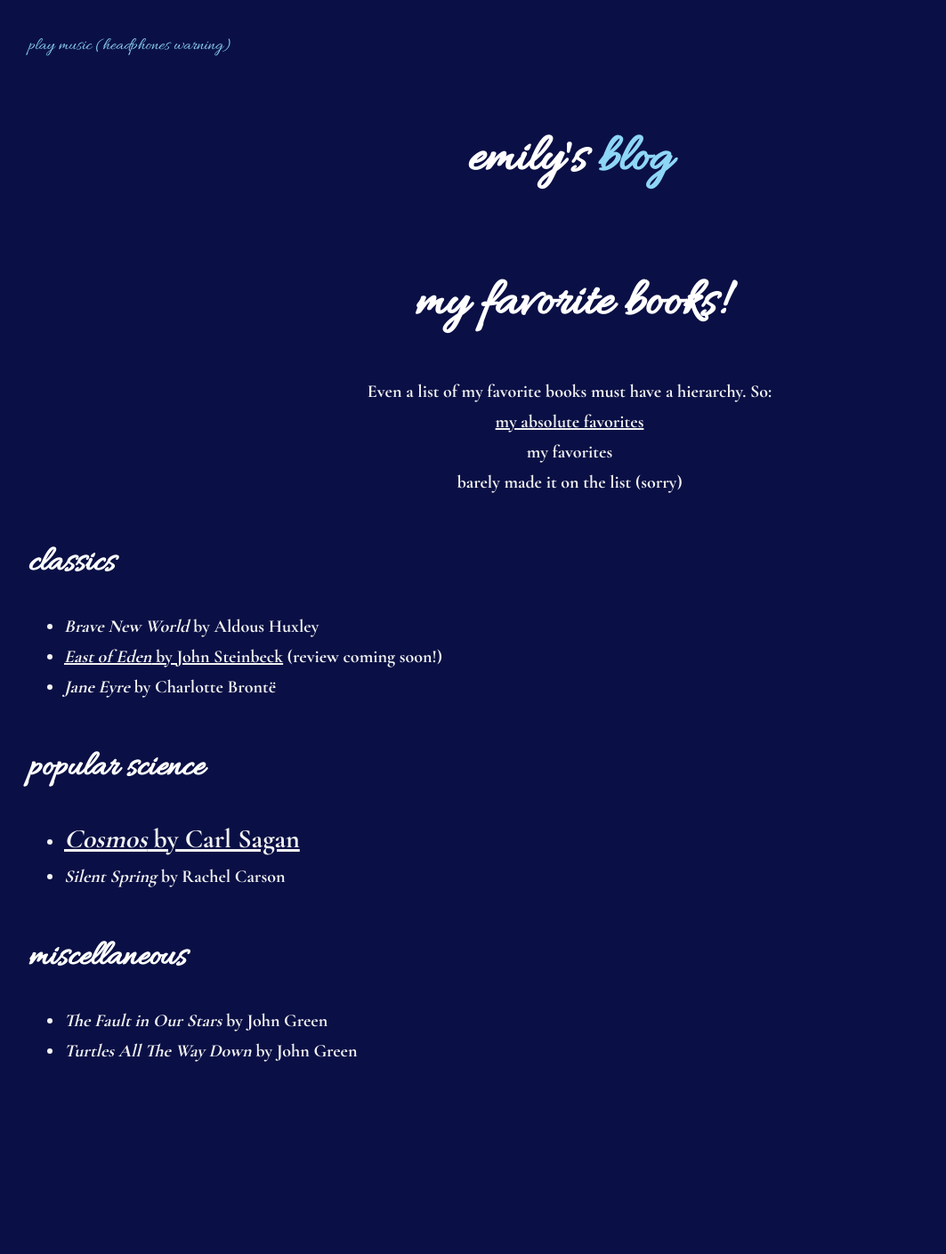
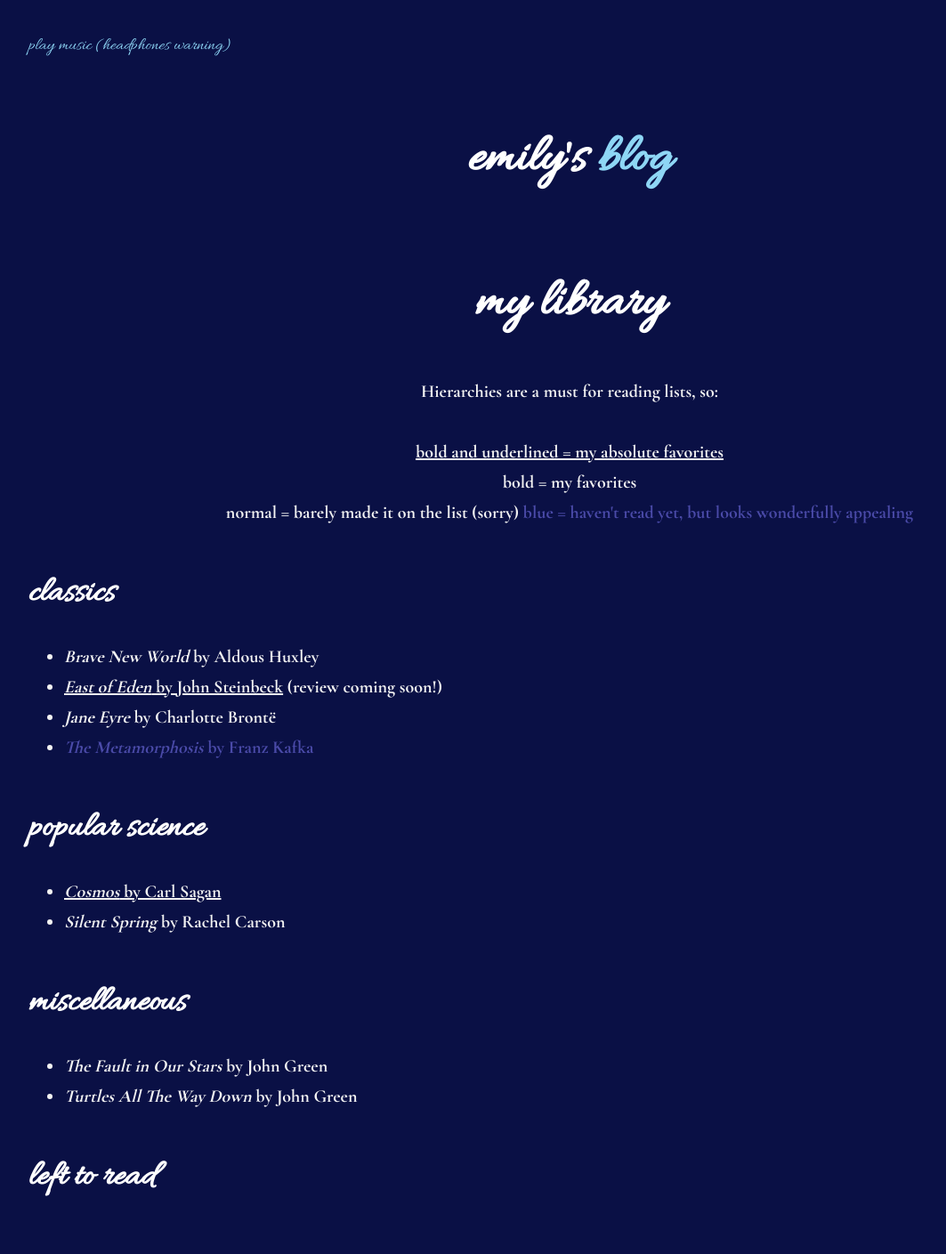
Before and after one commit to leucinemymind/leucinemymind.github.io, a Jekyll site: the page built from books.md, in a window 1280 px wide. Shown: the whole page at 89% size, without its empty margins (0-1063 px from the left). Built offline with Jekyll 4.4.1, drawn with Linux system fonts in a browser that asks for light colours; our own code applies the rules of GitHub Pages for plain Markdown files; before the commit the page ends 1250 px from its top, so only the background shows below that.

Commit message:
more cleanup

```diff
--- a/books.md
+++ b/books.md
@@ -2,32 +2,37 @@
 layout: default
 permalink: /books/
 ---
-# my favorite books!
+# my library
 
 <div style="text-align:center">
 
-Even a list of my favorite books must have a hierarchy. So: <br/>
+Hierarchies are a must for reading lists, so: <br/><br/>
 
-<span style="font-weight: bold; text-decoration: underline">my absolute favorites</span> <br/>
+<span style="font-weight: bold; text-decoration: underline">bold and underlined = my absolute favorites</span> <br/>
 
-<span style="font-weight: bold">my favorites</span> <br/>
+<span style="font-weight: bold">bold = my favorites</span> <br/>
 
-barely made it on the list (sorry)
+normal = barely made it on the list (sorry)
+
+<span style="color:#4a4aa8">blue = haven't read yet, but looks wonderfully appealing</span> <br/>
 
 </div>
 
 ### classics
 
-- *Brave New World* by **Aldous Huxley**
+- *Brave New World* by Aldous Huxley
 - <span style="font-weight: bold; text-decoration: underline">*East of Eden* by John Steinbeck</span> (review coming soon!)
-- *Jane Eyre* by Charlotte Brontë
+- <span style="font-weight: bold">*Jane Eyre* by Charlotte Brontë</span>
+- <span style="color:#4a4aa8">*The Metamorphosis* by Franz Kafka</span>
 
 ### popular science
 
-- <span style="font-size: 1.5em; font-weight: bold; text-decoration: underline">*Cosmos* by Carl Sagan</span>
-- *Silent Spring* by Rachel Carson
+- <span style="font-weight: bold; text-decoration: underline">*Cosmos* by Carl Sagan</span>
+- <span style="font-weight: bold">*Silent Spring* by Rachel Carson</span>
 
 ### miscellaneous
 
 - *The Fault in Our Stars* by **John Green**
-- *Turtles All The Way Down* by **John Green**
+- <span style="font-weight: bold">*Turtles All The Way Down* by **John Green**</span>
+
+### left to read
```
